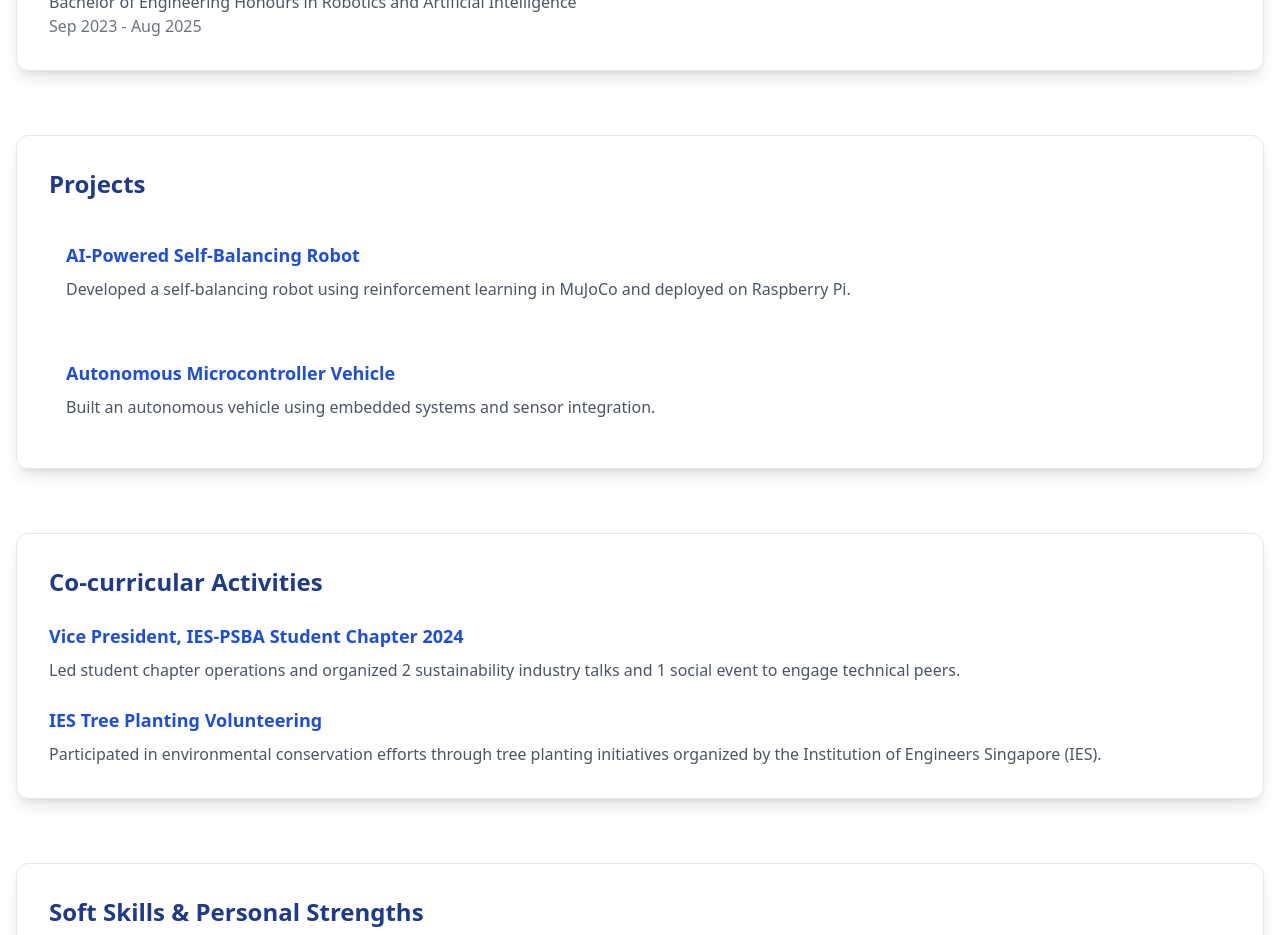
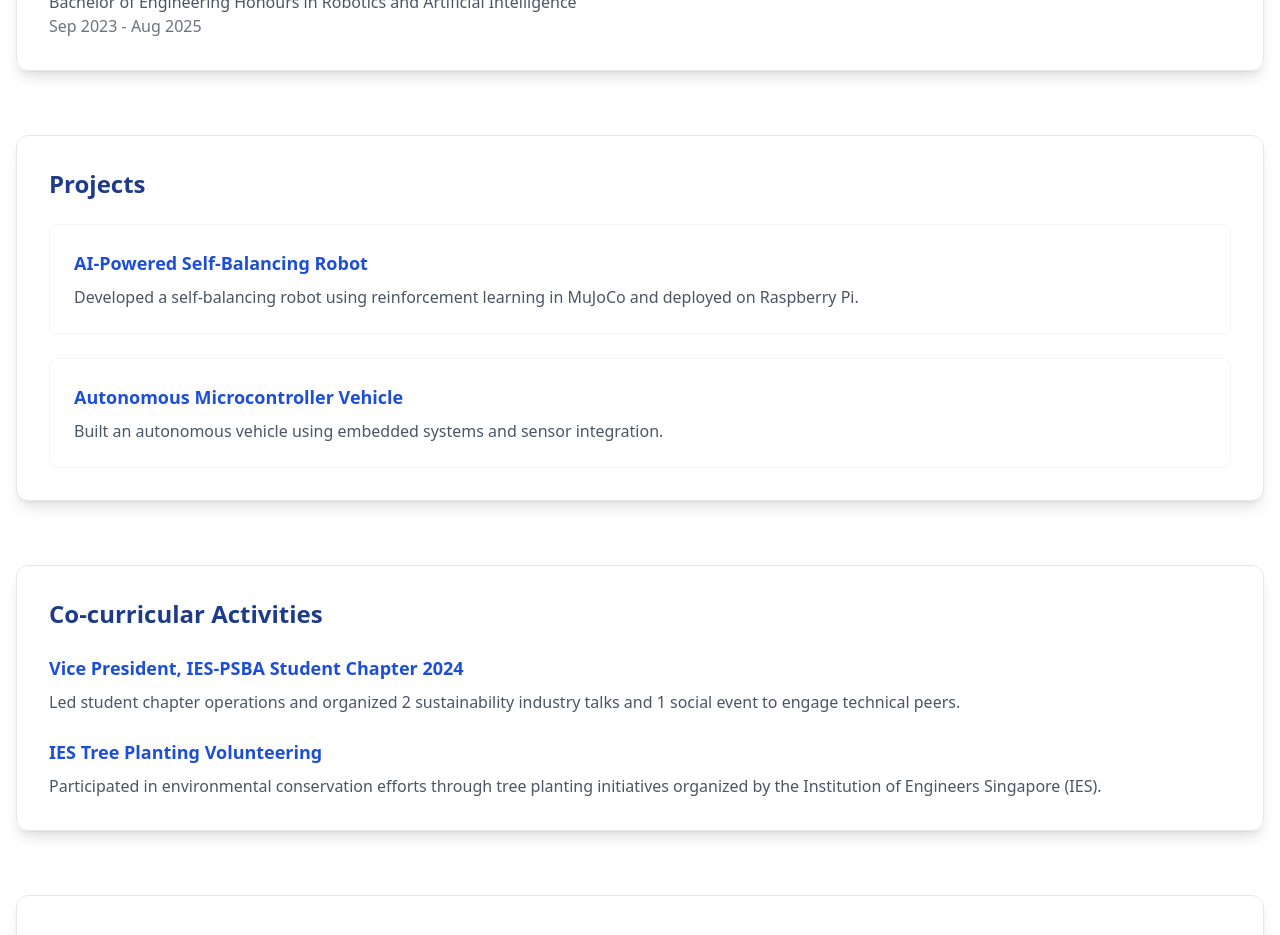
Before and after one commit to hydromelonn229/kyaw-linn-khant-portfolio, a React (Create React App) app: page / in a window 1280 px wide. Shown: the part 1420-2355 px from the top of the page. Built offline with nearby package versions, Linux system fonts and the light colour scheme.

Commit message:
made projects more intuitive

```diff
--- a/src/components/ProjectsSection.tsx
+++ b/src/components/ProjectsSection.tsx
@@ -3,19 +3,33 @@ import { Link } from 'react-router-dom';
 
 function ProjectsSection() {
   return (
-    <div className="rounded-xl shadow-lg p-8 border border-gray-200">
+    <div className="rounded-xl shadow-lg p-8 border border-gray-200 bg-white">
       <h2 className="text-2xl font-bold text-blue-900 mb-6">Projects</h2>
       <div className="space-y-6">
         <div className="group">
-          <Link to="/projects/self-balancing-robot" className="block p-4 rounded-lg transition-all duration-300 hover:bg-blue-50 hover:shadow-md border border-transparent hover:border-blue-200">
-            <h3 className="text-lg font-semibold text-blue-700 group-hover:text-blue-600 transition-colors duration-200">AI-Powered Self-Balancing Robot</h3>
-            <p className="text-gray-600 mt-2 group-hover:text-gray-700">Developed a self-balancing robot using reinforcement learning in MuJoCo and deployed on Raspberry Pi.</p>
+          <Link to="/projects/self-balancing-robot" className="block p-6 rounded-lg transition-all duration-300 hover:bg-blue-50 hover:shadow-md border border-gray-100 hover:border-blue-200">
+            <div className="flex justify-between items-center">
+              <div>
+                <h3 className="text-lg font-semibold text-blue-700 group-hover:text-blue-600 transition-colors duration-200">AI-Powered Self-Balancing Robot</h3>
+                <p className="text-gray-600 mt-2 group-hover:text-gray-700">Developed a self-balancing robot using reinforcement learning in MuJoCo and deployed on Raspberry Pi.</p>
+              </div>
+              <div className="opacity-0 group-hover:opacity-100 transform group-hover:translate-x-1 transition-all duration-300">
+                <span className="text-blue-500 font-medium">View Details →</span>
+              </div>
+            </div>
           </Link>
         </div>
         <div className="group">
-          <div className="p-4 rounded-lg transition-all duration-300 hover:bg-blue-50 hover:shadow-md border border-transparent hover:border-blue-200">
-            <h3 className="text-lg font-semibold text-blue-700 group-hover:text-blue-600 transition-colors duration-200">Autonomous Microcontroller Vehicle</h3>
-            <p className="text-gray-600 mt-2 group-hover:text-gray-700">Built an autonomous vehicle using embedded systems and sensor integration.</p>
+          <div className="p-6 rounded-lg transition-all duration-300 hover:bg-blue-50 hover:shadow-md border border-gray-100 hover:border-blue-200">
+            <div className="flex justify-between items-center">
+              <div>
+                <h3 className="text-lg font-semibold text-blue-700 group-hover:text-blue-600 transition-colors duration-200">Autonomous Microcontroller Vehicle</h3>
+                <p className="text-gray-600 mt-2 group-hover:text-gray-700">Built an autonomous vehicle using embedded systems and sensor integration.</p>
+              </div>
+              <div className="opacity-0 group-hover:opacity-100 transform group-hover:translate-x-1 transition-all duration-300">
+                <span className="text-blue-500 font-medium">View Details →</span>
+              </div>
+            </div>
           </div>
         </div>
       </div>
```
